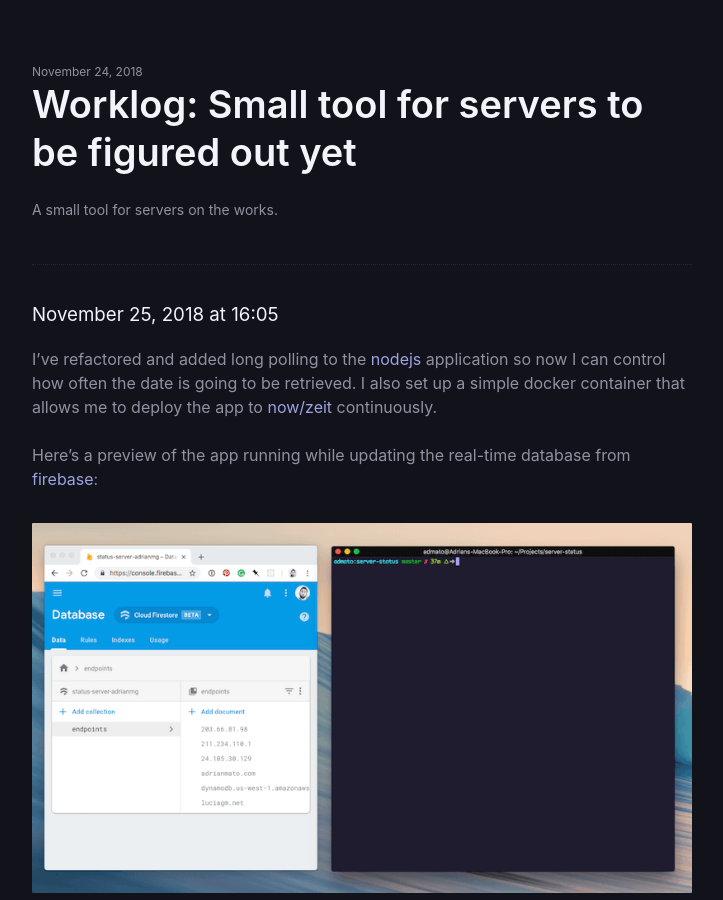
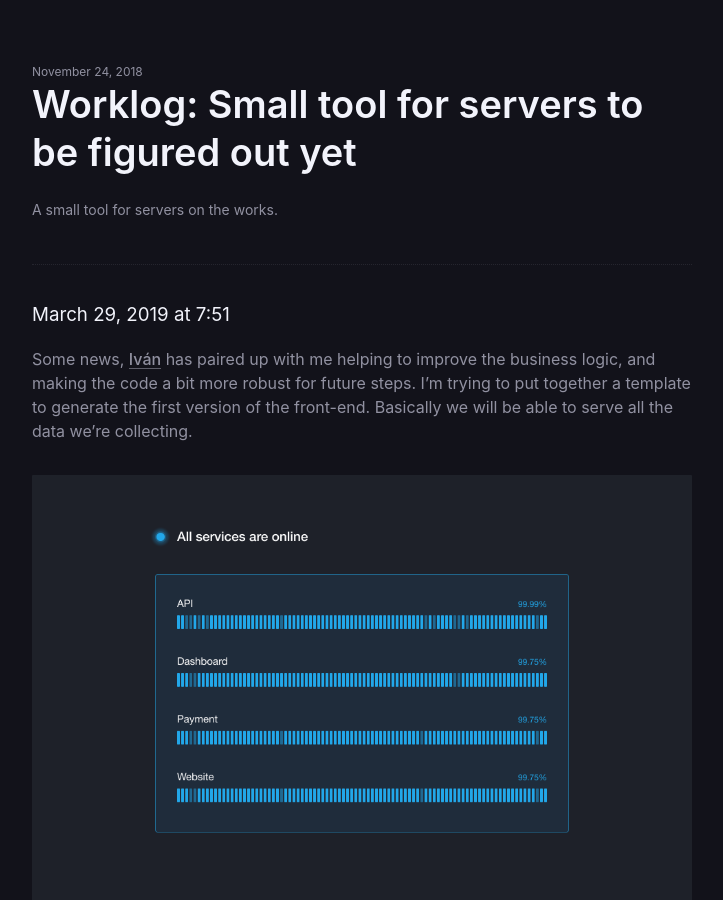
Before and after one commit to adrianmg/adrianmg.github.io, a Jekyll site: the page built from _posts/2018-11-24-server-status.md, in a window 1280 px wide and 900 px high. Shown: the whole window, without its empty margins (278-1001 px from the left). Built offline with Jekyll 4.4.1, drawn with Linux system fonts in a browser that asks for light colours.

Commit message:
Updated project server-status

```diff
--- a/_posts/2018-11-24-server-status.md
+++ b/_posts/2018-11-24-server-status.md
@@ -6,6 +6,12 @@
 summary: "
 A small tool for servers on the works."
 ---
+
+### March 29, 2019 at 7:51
+{:.anchor }
+Some news, [Iván](http://ivanguardado.com) has paired up with me helping to improve the business logic, and making the code a bit more robust for future steps. I'm trying to put together a template to generate the first version of the front-end. Basically we will be able to serve all the data we're collecting.
+
+![UI components race calculator]({{ "/assets/images/posts/2019/server-status-03.png" | relative_url }})
 
 ### November 25, 2018 at 16:05
 {:.anchor }
```
Also changed, not shown: assets/images/posts/2019/server-status-03.png (added).
